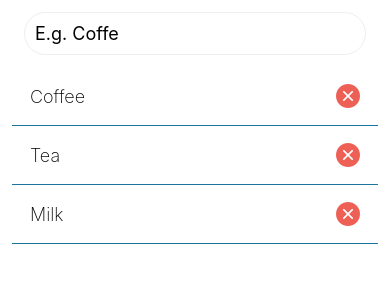
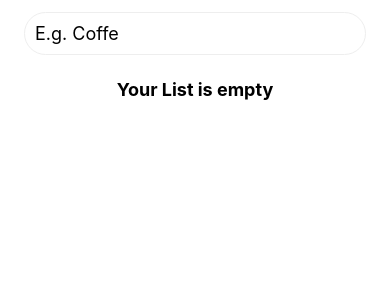
Before and after one commit to osama20200071/taskly, a React Native app: screen / in a window 390 px wide. Shown: the top 300 px of the page. Built offline with nearby package versions, Linux system fonts and the light colour scheme.

Commit message:
using the flatList "the right way to render a list of mapped items"

```diff
--- a/app/index.tsx
+++ b/app/index.tsx
@@ -1,4 +1,11 @@
-import { StyleSheet, TextInput, ScrollView } from "react-native";
+import {
+  StyleSheet,
+  TextInput,
+  ScrollView,
+  FlatList,
+  View,
+  Text,
+} from "react-native";
 import { theme } from "../theme";
 import ListItem from "../components/ListItem";
 import { useState } from "react";
@@ -16,11 +23,10 @@ const initialShoppingList: shoppingItemType[] = [
 ];
 
 export default function App() {
-  const [shoppingList, setShoppingList] =
-    useState<shoppingItemType[]>(initialShoppingList);
+  const [shoppingList, setShoppingList] = useState<shoppingItemType[]>([]);
   const [value, setValue] = useState("");
 
-  const addShoppingListItemHandler = () => {
+  const submitHandler = () => {
     if (value === "") return;
     const newItem = {
       id: new Date().getTime().toString(),
@@ -32,23 +38,28 @@ export default function App() {
   };
 
   return (
-    <ScrollView
+    <FlatList
       style={styles.container}
       contentContainerStyle={styles.contentContainer}
       stickyHeaderIndices={[0]}
-    >
+      data={shoppingList}
+      renderItem={({ item }) => <ListItem name={item.name} />}
+      ListEmptyComponent={
+        <View style={styles.emptyList}>
+          <Text style={styles.emptyListText}>Your List is empty</Text>
+        </View>
+      }
+      ListHeaderComponent={
         <TextInput
           style={styles.textInput}
           placeholder="E.g. Coffe"
           returnKeyType="done"
           value={value}
           onChangeText={setValue}
-        onSubmitEditing={addShoppingListItemHandler}
+          onSubmitEditing={submitHandler}
         />
-      {shoppingList.map((item) => (
-        <ListItem key={item.id} name={item.name} />
-      ))}
-    </ScrollView>
+      }
+    />
   );
 }
 
@@ -73,4 +84,14 @@ const styles = StyleSheet.create({
     fontSize: 18,
     backgroundColor: theme.colorWhite,
   },
+
+  emptyList: {
+    justifyContent: "center",
+    alignItems: "center",
+    marginVertical: 12,
+  },
+  emptyListText: {
+    fontSize: 18,
+    fontWeight: "bold",
+  },
 });
```
Lines whose indentation alone changed are shown as unchanged.
